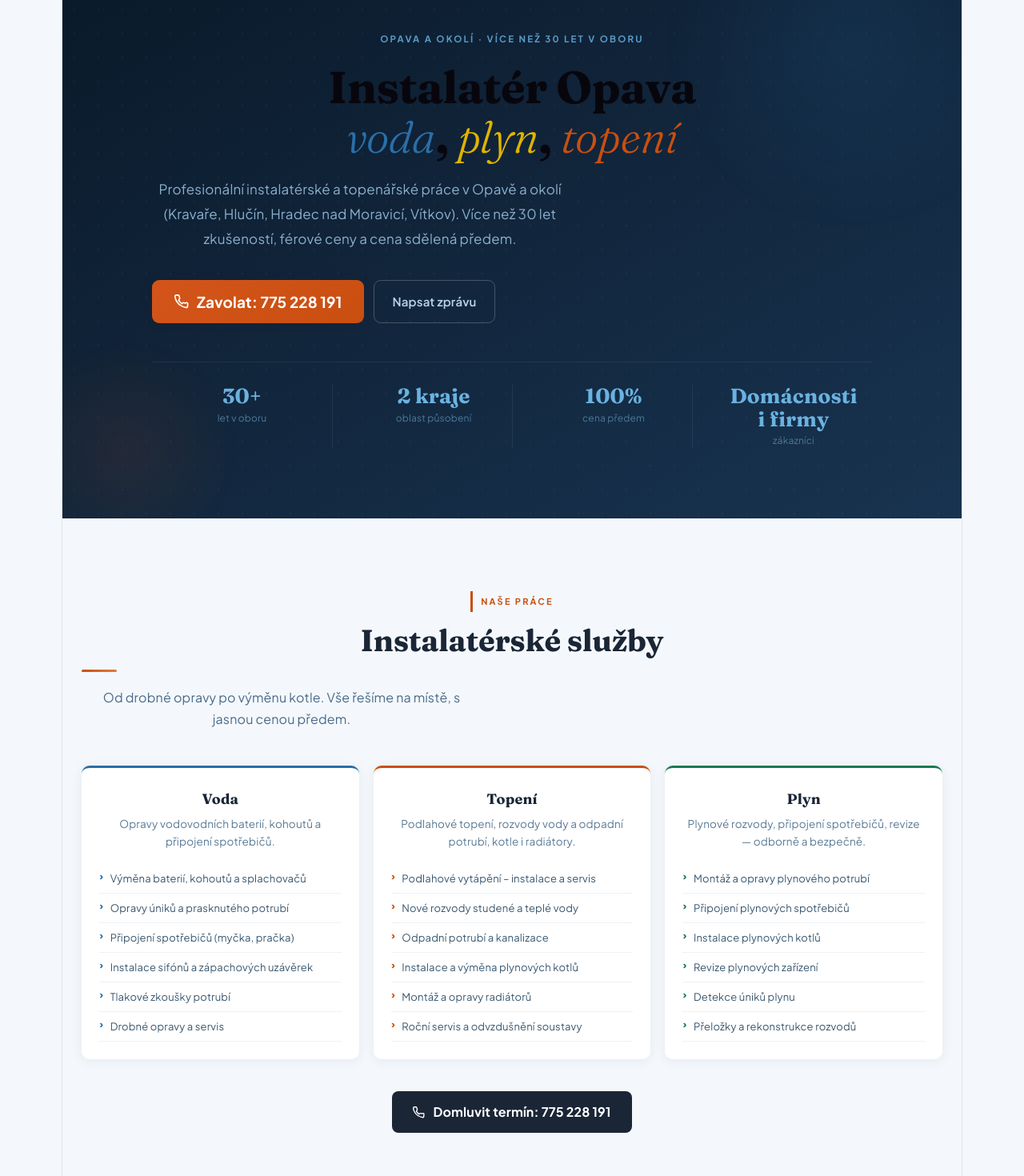
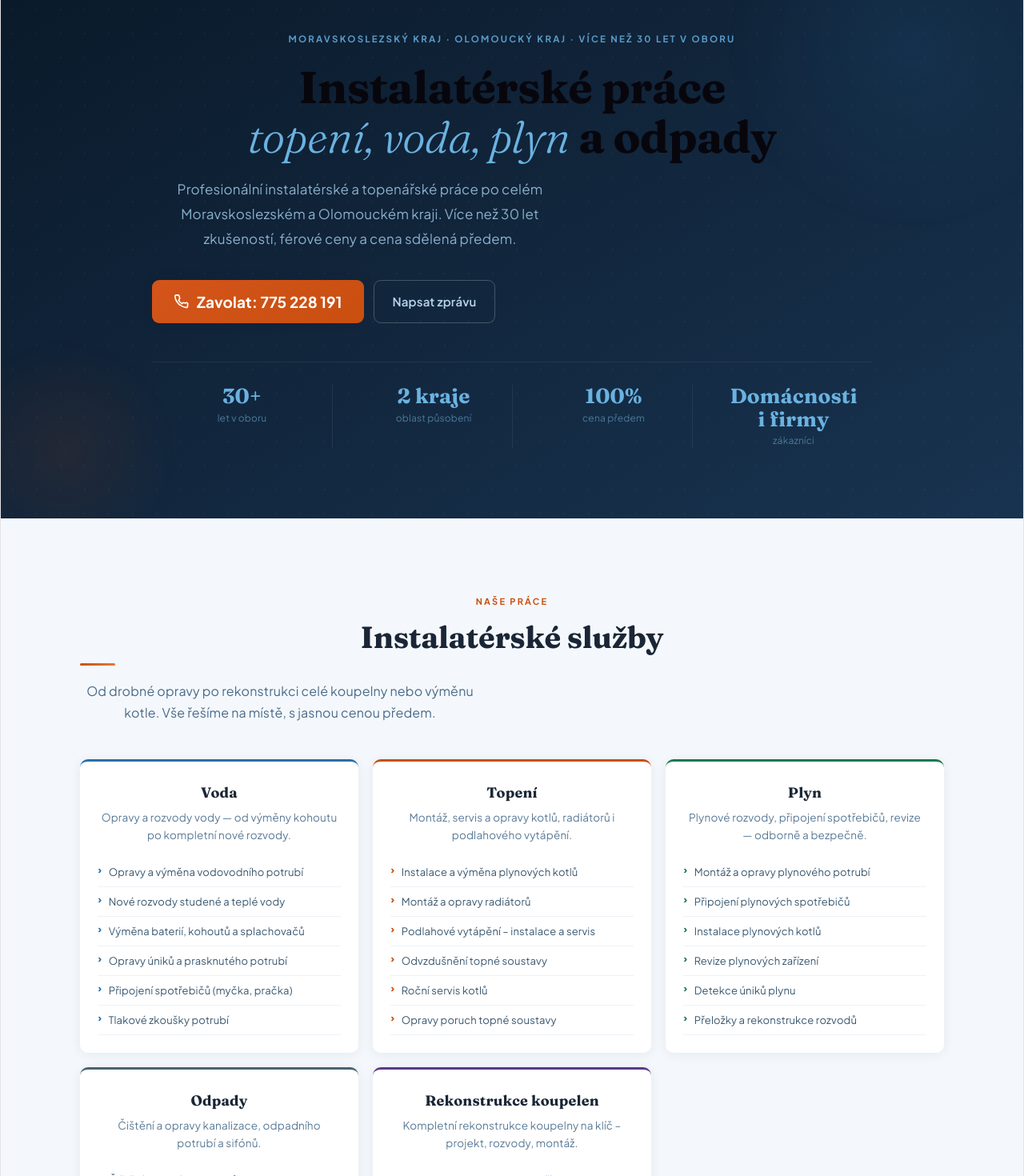
Before and after one commit to olisekk/topeni-placek, a React (Vite) app: page / in a window 1280 px wide. Shown: the part 140-1610 px from the top of the page at 80% size. Built offline with nearby package versions, Linux system fonts and the light colour scheme.

Commit message:
Refactor business schema and update text content
Updated schema data to reflect service areas and descriptions. Adjusted footer and header text for clarity and consistency.

```diff
--- a/src/App.jsx
+++ b/src/App.jsx
@@ -8,9 +8,9 @@ const EMAIL_HREF = "mailto:placek-petr@seznam.cz";
 
 const schemaData = {
   "@context": "https://schema.org",
-  "@type": "Plumber",
-  "name": "Topení Plaček – Instalatér Opava",
-  "description": "Instalatér Opava – voda, topení, plyn. Rychlé zásahy v Opavě a okolí (Kravaře, Hlučín, Hradec nad Moravicí, Vítkov, Bolatice, Štěpánkovice). Více než 30 let zkušeností.",
+  "@type": "LocalBusiness",
+  "name": "Topení Plaček",
+  "description": "Instalatér – voda, topení, plyn, odpady, koupelny. Moravskoslezský a Olomoucký kraj. Více než 30 let zkušeností.",
   "telephone": "+420775228191",
   "email": EMAIL,
   "address": {
@@ -19,17 +19,7 @@ const schemaData = {
     "addressRegion": "Moravskoslezský kraj",
     "addressCountry": "CZ"
   },
-  "areaServed": [
-    { "@type": "City", "name": "Opava" },
-    { "@type": "City", "name": "Kravaře" },
-    { "@type": "City", "name": "Hlučín" },
-    { "@type": "City", "name": "Hradec nad Moravicí" },
-    { "@type": "City", "name": "Vítkov" },
-    { "@type": "City", "name": "Bolatice" },
-    { "@type": "City", "name": "Štěpánkovice" },
-    "Moravskoslezský kraj",
-    "Olomoucký kraj"
-  ],
+  "areaServed": ["Moravskoslezský kraj", "Olomoucký kraj"],
   "openingHours": "Mo-Fr 07:00-17:00",
   "priceRange": "$$"
 };
@@ -69,7 +59,11 @@ function Reveal({ children, delay = 0, x = 0, y = 24, style = {} }) {
 const GLOBAL_CSS = `
   *, *::before, *::after { box-sizing: border-box; margin: 0; padding: 0; }
   html { scroll-behavior: smooth; -webkit-text-size-adjust: 100%; }
-  body { background: #f4f8fc; overflow-x: hidden; }
+  body { background: #f4f8fc; overflow-x: hidden; margin: 0 !important; padding: 0 !important; }
+  #root, #root > div { width: 100% !important; max-width: 100% !important; }
+  main { display: block; width: 100%; }
+  #root { width: 100%; }
+  .tp-root { width: 100%; }
   img  { max-width: 100%; display: block; }
 
   .tp-root { font-family: 'Plus Jakarta Sans', sans-serif; color: #1a2636; }
@@ -114,12 +108,12 @@ const GLOBAL_CSS = `
   .section-label {
     display:inline-block; font-size:11px; font-weight:700; letter-spacing:2.2px;
     text-transform:uppercase; color:#c94f10;
-    border-left:3px solid #c94f10; padding-left:10px; margin-bottom:14px;
+    margin-bottom:10px;
   }
   .divider {
     width:44px; height:3px; border-radius:2px;
     background:linear-gradient(90deg,#c94f10,#e07a40);
-    margin-top:14px;
+    margin-top:10px;
   }
 
   /* footer links */
@@ -132,18 +126,7 @@ const GLOBAL_CSS = `
     .hero-btns { flex-direction: column !important; align-items: stretch !important; }
     .hero-btns a { text-align: center; justify-content: center; }
     .contact-grid { grid-template-columns: 1fr !important; }
-
-    /* trust row -> clean 2x2 grid, no stray side borders */
-    .trust-row { display: grid !important; grid-template-columns: 1fr 1fr !important; gap: 20px 12px !important; }
-    .trust-item { border-left: none !important; padding-left: 0 !important; }
-
-    /* footer stacks and centers on small screens */
-    .footer-inner { flex-direction: column !important; text-align: center; align-items: center !important; }
-    .footer-contacts { align-items: center !important; }
-  }
-
-  @media (max-width:420px) {
-    .hero-title { font-size: clamp(26px, 8vw, 34px) !important; }
+    .stat-card-num { font-size: 22px !important; }
   }
 `;
 
@@ -292,21 +275,19 @@ function Hero() {
       <div style={{ maxWidth: 900, margin: "0 auto", position: "relative" }}>
         <div style={anim(0)}>
           <span style={{ fontFamily: "'Plus Jakarta Sans', sans-serif", fontSize: 11.5, fontWeight: 700, letterSpacing: 2.2, textTransform: "uppercase", color: "#5a9ac8" }}>
-            Opava a okolí · více než 30 let v oboru
+            Moravskoslezský kraj · Olomoucký kraj · více než 30 let v oboru
           </span>
         </div>
 
-        <h1 className="hero-title" style={{
+        <h1 style={{
           ...anim(110),
           fontFamily: "'Fraunces', serif",
           fontSize: "clamp(28px, 5.5vw, 56px)",
           fontWeight: 700, lineHeight: 1.1,
           marginTop: 16, marginBottom: 20, letterSpacing: -0.5
         }}>
-          Instalatér Opava<br />
-          <em style={{ fontStyle: "italic", color: "#2a6fa8" }}>voda</em>,{" "}
-          <em style={{ fontStyle: "italic", color: "#e0b400" }}>plyn</em>,{" "}
-          <em style={{ fontStyle: "italic", color: "#c94f10" }}>topení</em>
+          Instalatérské práce<br />
+          <em style={{ fontStyle: "italic", color: "#6ab2e0" }}>topení, voda, plyn</em> a odpady
         </h1>
 
         <p style={{
@@ -315,7 +296,7 @@ function Hero() {
           fontSize: "clamp(15px, 2vw, 17px)",
           color: "#8ab0cc", maxWidth: 520, lineHeight: 1.82, marginBottom: 36
         }}>
-          Profesionální instalatérské a topenářské práce v Opavě a okolí (Kravaře, Hlučín, Hradec nad Moravicí, Vítkov). Více než 30 let zkušeností, férové ceny a cena sdělená předem.
+          Profesionální instalatérské a topenářské práce po celém Moravskoslezském a Olomouckém kraji. Více než 30 let zkušeností, férové ceny a cena sdělená předem.
         </p>
 
         <div className="hero-btns" style={{ ...anim(310), display: "flex", gap: 12, flexWrap: "wrap", alignItems: "center" }}>
@@ -351,7 +332,7 @@ function Hero() {
         </div>
 
         {/* trust row */}
-        <div className="trust-row" style={{
+        <div style={{
           ...anim(400),
           display: "flex", gap: 0, flexWrap: "wrap", marginTop: 48,
           borderTop: "1px solid rgba(255,255,255,.07)", paddingTop: 28
@@ -362,9 +343,10 @@ function Hero() {
             { val: "100%", label: "cena předem" },
             { val: "Domácnosti\ni firmy", label: "zákazníci" },
           ].map((s, i) => (
-            <div key={i} className="trust-item" style={{
+            <div key={i} style={{
               flex: "1 1 120px",
               borderLeft: i > 0 ? "1px solid rgba(255,255,255,.07)" : "none",
+              padding: "0 28px 0 (i===0?0:28px)",
               paddingLeft: i === 0 ? 0 : 28
             }}>
               <div style={{ fontFamily: "'Fraunces', serif", fontWeight: 700, fontSize: "clamp(20px,2.5vw,26px)", color: "#6ab2e0", whiteSpace: "pre-line", lineHeight: 1.1 }}>{s.val}</div>
@@ -382,15 +364,15 @@ const services = [
   {
     title: "Voda",
     slug: "voda",
-    short: "Opravy vodovodních baterií, kohoutů a připojení spotřebičů.",
-    items: ["Výměna baterií, kohoutů a splachovačů", "Opravy úniků a prasknutého potrubí", "Připojení spotřebičů (myčka, pračka)", "Instalace sifónů a zápachových uzávěrek", "Tlakové zkoušky potrubí", "Drobné opravy a servis"],
+    short: "Opravy a rozvody vody — od výměny kohoutu po kompletní nové rozvody.",
+    items: ["Opravy a výměna vodovodního potrubí", "Nové rozvody studené a teplé vody", "Výměna baterií, kohoutů a splachovačů", "Opravy úniků a prasknutého potrubí", "Připojení spotřebičů (myčka, pračka)", "Tlakové zkoušky potrubí"],
     color: "#2a6fa8"
   },
   {
     title: "Topení",
     slug: "topeni",
-    short: "Podlahové topení, rozvody vody a odpadní potrubí, kotle i radiátory.",
-    items: ["Podlahové vytápění – instalace a servis", "Nové rozvody studené a teplé vody", "Odpadní potrubí a kanalizace", "Instalace a výměna plynových kotlů", "Montáž a opravy radiátorů", "Roční servis a odvzdušnění soustavy"],
+    short: "Montáž, servis a opravy kotlů, radiátorů i podlahového vytápění.",
+    items: ["Instalace a výměna plynových kotlů", "Montáž a opravy radiátorů", "Podlahové vytápění – instalace a servis", "Odvzdušnění topné soustavy", "Roční servis kotlů", "Opravy poruch topné soustavy"],
     color: "#c94f10"
   },
   {
@@ -399,6 +381,20 @@ const services = [
     short: "Plynové rozvody, připojení spotřebičů, revize — odborně a bezpečně.",
     items: ["Montáž a opravy plynového potrubí", "Připojení plynových spotřebičů", "Instalace plynových kotlů", "Revize plynových zařízení", "Detekce úniků plynu", "Přeložky a rekonstrukce rozvodů"],
     color: "#1a7a50"
+  },
+  {
+    title: "Odpady",
+    slug: "odpady",
+    short: "Čištění a opravy kanalizace, odpadního potrubí a sifónů.",
+    items: ["Čištění ucpaných odpadů a kanalizace", "Opravy a výměna odpadního potrubí", "Protlačení a proplach kanalizace", "Instalace sifónů", "Opravy těsnosti kanalizace", "Připojení nových zařizovacích předmětů"],
+    color: "#4a6272"
+  },
+  {
+    title: "Rekonstrukce koupelen",
+    slug: "koupelny",
+    short: "Kompletní rekonstrukce koupelny na klíč – projekt, rozvody, montáž.",
+    items: ["Rekonstrukce koupelny na klíč", "Instalace van, sprch a umyvadel", "Rozvody vody a odpadů", "Montáž radiátorů a topných žebříků", "Instalace WC a nádržek", "Konzultace a návrh dispozice"],
+    color: "#5a3a88"
   },
 ];
 
@@ -413,7 +409,7 @@ function Services() {
           </h2>
           <div className="divider" />
           <p style={{ color: "#4a6a8a", fontFamily: "'Plus Jakarta Sans', sans-serif", fontSize: 16, maxWidth: 500, lineHeight: 1.72, marginTop: 18 }}>
-            Od drobné opravy po výměnu kotle. Vše řešíme na místě, s jasnou cenou předem.
+            Od drobné opravy po rekonstrukci celé koupelny nebo výměnu kotle. Vše řešíme na místě, s jasnou cenou předem.
           </p>
         </Reveal>
 
@@ -466,7 +462,7 @@ function WhyUs() {
     { title: "Více než 30 let zkušeností", desc: "Instalatérskému řemeslu se věnujeme od roku 1991. Za tu dobu jsme realizovali stovky zakázek — od výměny kohoutku po komplexní rekonstrukce." },
     { title: "Cena sdělená předem", desc: "Před zahájením každé práce sdělíme odhadovanou cenu a držíme se jí. Pokud se cokoliv změní, informujeme zákazníka vždy předem." },
     { title: "Poctivá práce", desc: "Záleží nám na tom, aby oprava nebo instalace vydržela. Nepoužíváme levné náhradní díly tam, kde by to mohlo způsobit problémy." },
-    { title: "Opava a celý region", desc: "Sídlíme v Opavě a jezdíme po celém okolí — Kravaře, Hlučín, Hradec nad Moravicí, Vítkov i zbytek Moravskoslezského a Olomouckého kraje." },
+    { title: "Celý Moravskoslezský a Olomoucký kraj", desc: "Vyjíždíme k zákazníkům po celém regionu — domácnostem i firmám, bez ohledu na vzdálenost v rámci obou krajů." },
     { title: "Osobní přístup", desc: "Každou zakázku posuzujeme osobně na místě. Nejsme zprostředkovatel — přijedeme, podíváme se a řekneme reálné řešení." },
     { title: "Domácnosti i firmy", desc: "Pracujeme pro soukromé zákazníky, bytová družstva i menší firmy. Referenční kontakty poskytneme na vyžádání." },
   ];
@@ -536,13 +532,12 @@ function Contact() {
           <Reveal x={-20} y={0}>
             <div style={{ background: "#1a2636", borderRadius: 12, padding: "clamp(22px,4vw,32px) clamp(20px,3.5vw,28px)", color: "#fff", marginBottom: 14 }}>
               {[
-                { label: "Sídlo", content: <div style={{ color: "#7ab8e0", fontFamily: "'Plus Jakarta Sans', sans-serif", fontSize: 15 }}>Opava-Komárov</div> },
                 { label: "Telefon", content: <a href={PHONE_HREF} style={{ color: "#fff", textDecoration: "none", fontFamily: "'Fraunces', serif", fontSize: "clamp(20px,3vw,26px)", fontWeight: 600, display: "block", marginTop: 3 }}>{PHONE}</a> },
                 { label: "E-mail", content: <a href={EMAIL_HREF} style={{ color: "#7ab8e0", textDecoration: "none", fontFamily: "'Plus Jakarta Sans', sans-serif", fontSize: 15 }}>{EMAIL}</a> },
-                { label: "Oblast působení", content: <div style={{ color: "#7ab8e0", fontFamily: "'Plus Jakarta Sans', sans-serif", fontSize: 15, lineHeight: 1.6 }}>Opava, Kravaře, Hlučín, Hradec nad Moravicí, Vítkov<br />a celý Moravskoslezský a Olomoucký kraj</div> },
+                { label: "Oblast působení", content: <div style={{ color: "#7ab8e0", fontFamily: "'Plus Jakarta Sans', sans-serif", fontSize: 15, lineHeight: 1.6 }}>Moravskoslezský kraj<br />Olomoucký kraj</div> },
                 { label: "Pracovní doba", content: <div style={{ color: "#7ab8e0", fontFamily: "'Plus Jakarta Sans', sans-serif", fontSize: 15 }}>Pondělí – pátek: 7:00 – 17:00</div> },
               ].map((row, i) => (
-                <div key={i} style={{ marginBottom: i < 4 ? 22 : 0 }}>
+                <div key={i} style={{ marginBottom: i < 3 ? 22 : 0 }}>
                   <div style={{ fontFamily: "'Plus Jakarta Sans', sans-serif", fontSize: 10.5, letterSpacing: 1.8, textTransform: "uppercase", color: "#3a6080", marginBottom: 4 }}>{row.label}</div>
                   {row.content}
                 </div>
@@ -631,13 +626,13 @@ function Contact() {
 function Footer() {
   return (
     <footer style={{ background: "#0b1822", color: "#4a7a9a", padding: "32px 24px" }}>
-      <div className="footer-inner" style={{ maxWidth: 1080, margin: "0 auto", display: "flex", flexWrap: "wrap", gap: 20, justifyContent: "space-between", alignItems: "center" }}>
+      <div style={{ maxWidth: 1080, margin: "0 auto", display: "flex", flexWrap: "wrap", gap: 20, justifyContent: "space-between", alignItems: "center" }}>
         <div>
           <div style={{ fontFamily: "'Fraunces', serif", fontWeight: 700, fontSize: 17, color: "#c0d8ec", marginBottom: 4 }}>Topení Plaček</div>
-          <div style={{ fontFamily: "'Plus Jakarta Sans', sans-serif", fontSize: 13 }}>Voda · Topení · Plyn</div>
-          <div style={{ fontFamily: "'Plus Jakarta Sans', sans-serif", fontSize: 12, marginTop: 4 }}>Opava a okolí · Moravskoslezský a Olomoucký kraj</div>
+          <div style={{ fontFamily: "'Plus Jakarta Sans', sans-serif", fontSize: 13 }}>Voda · Topení · Plyn · Odpady · Koupelny</div>
+          <div style={{ fontFamily: "'Plus Jakarta Sans', sans-serif", fontSize: 12, marginTop: 4 }}>Moravskoslezský a Olomoucký kraj</div>
         </div>
-        <div className="footer-contacts" style={{ display: "flex", flexDirection: "column", gap: 6, alignItems: "flex-end" }}>
+        <div style={{ display: "flex", flexDirection: "column", gap: 6, alignItems: "flex-end" }}>
           <a href={PHONE_HREF} className="foot-link" style={{ color: "#4a7a9a", textDecoration: "none", fontFamily: "'Plus Jakarta Sans', sans-serif", fontSize: 14, fontWeight: 600 }}>{PHONE}</a>
           <a href={EMAIL_HREF} className="foot-link" style={{ color: "#4a7a9a", textDecoration: "none", fontFamily: "'Plus Jakarta Sans', sans-serif", fontSize: 13 }}>{EMAIL}</a>
         </div>
@@ -707,11 +702,6 @@ export default function App() {
   }, [showIntro]);
 
   useEffect(() => {
-    // Viewport (ensures correct mobile scaling/zoom)
-    let vp = document.querySelector('meta[name="viewport"]');
-    if (!vp) { vp = document.createElement("meta"); vp.name = "viewport"; document.head.appendChild(vp); }
-    vp.content = "width=device-width, initial-scale=1, maximum-scale=5";
-
     // Fonts
     const link = document.createElement("link");
     link.href = "https://fonts.googleapis.com/css2?family=Plus+Jakarta+Sans:wght@400;500;600;700;800&family=Fraunces:ital,opsz,wght@0,9..144,300;0,9..144,600;0,9..144,700;1,9..144,300&display=swap";
@@ -725,10 +715,10 @@ export default function App() {
     document.head.appendChild(s);
 
     // Meta
-    document.title = "Instalatér Opava – Topení Plaček | Voda, topení, plyn | 775 228 191";
+    document.title = "Topení Plaček – Instalatér Moravskoslezský a Olomoucký kraj | 775 228 191";
     let m = document.querySelector('meta[name="description"]');
     if (!m) { m = document.createElement("meta"); m.name = "description"; document.head.appendChild(m); }
-    m.content = "Instalatér Opava – Topení Plaček. Profesionální instalatérské a topenářské práce v Opavě a okolí (Kravaře, Hlučín, Hradec nad Moravicí). Voda, topení, plyn. Více než 30 let zkušeností. Tel: 775 228 191.";
+    m.content = "Topení Plaček – profesionální instalatérské a topenářské práce v Moravskoslezském a Olomouckém kraji. Voda, topení, plyn, odpady, koupelny. Více než 30 let zkušeností. Tel: 775 228 191.";
 
     // CSS
     const style = document.createElement("style");
@@ -743,6 +733,7 @@ export default function App() {
       </AnimatePresence>
       <motion.div
         className="tp-root"
+        style={{ width: "100%", minWidth: 0 }}
         initial={{ opacity: 0 }}
         animate={{ opacity: showIntro ? 0 : 1 }}
         transition={{ duration: 0.5, ease: "easeIn" }}
```
